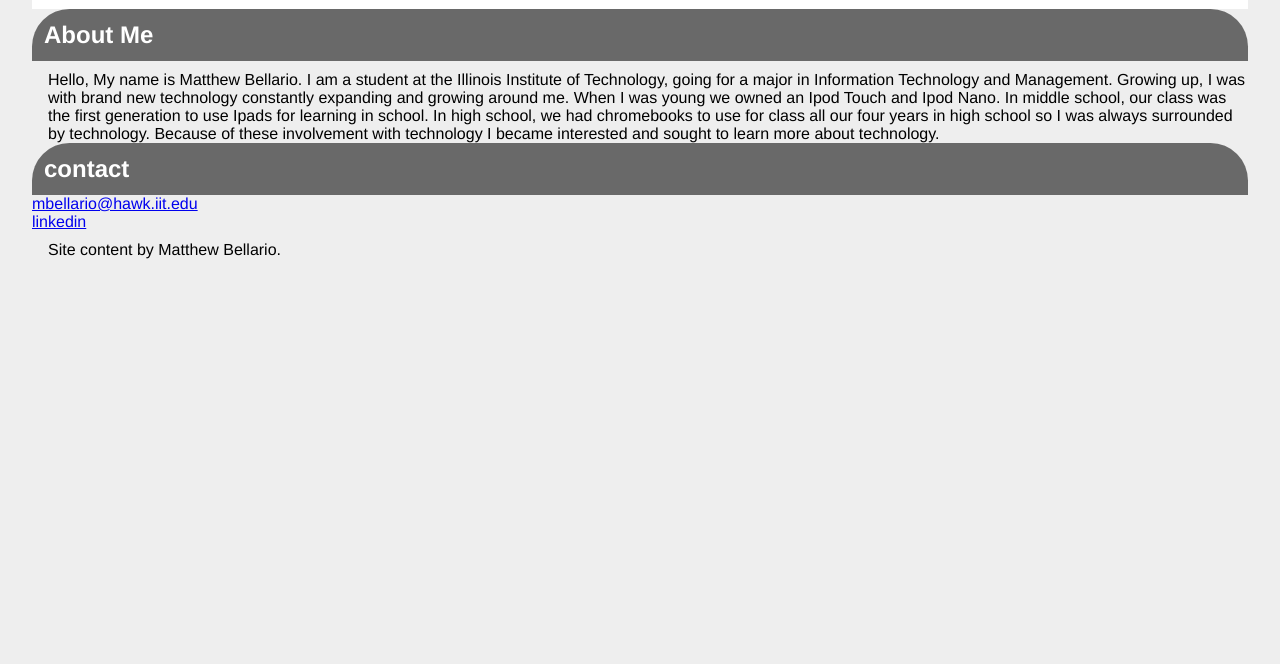
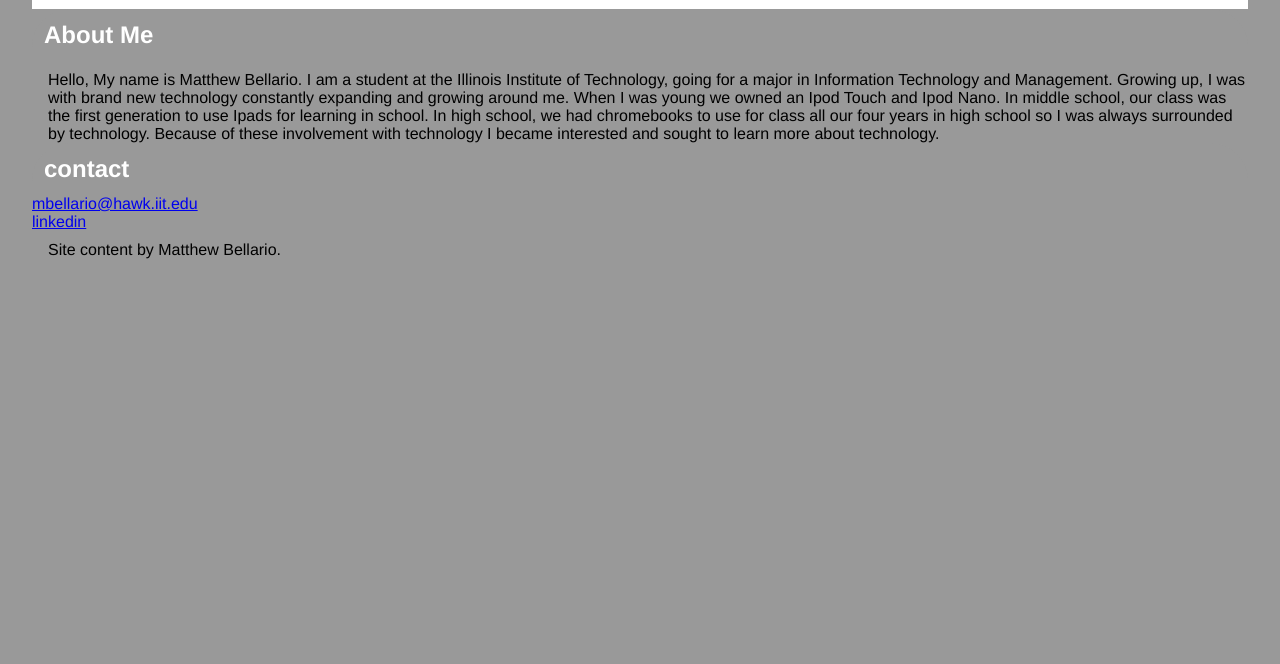
Before and after one commit to MatthewB919/Project2, a plain HTML site: page index.html in a window 1280 px wide. Shown: the part 136-800 px from the top of the page. Drawn offline with Linux system fonts and the light colour scheme.

Commit message:
Undo last change

```diff
--- a/screen.css
+++ b/screen.css
@@ -12,7 +12,7 @@ html {
   font-family: "Helvetica Neue", Helvetica, Arial, sans-serif;
   font-size: medium;
   line-height: normal;
-  background-color:#EEEEEE;
+  background-color:#999999;
   padding: 2em;
 }
 
@@ -50,7 +50,7 @@ h2 {
 
   font-size: 1.5em;
   font-weight: bold;
-  background-color: #696969;
+  background-color: #999999;
   padding: 0.5em;
   /*25/16=1.5625 */
   border-radius: 1.5625em 1.5625em 0 0;
```
